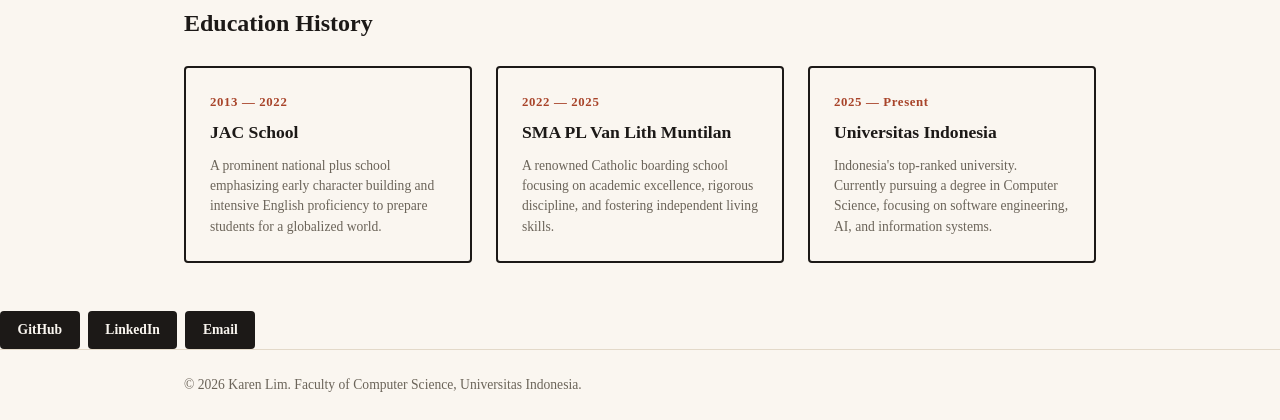
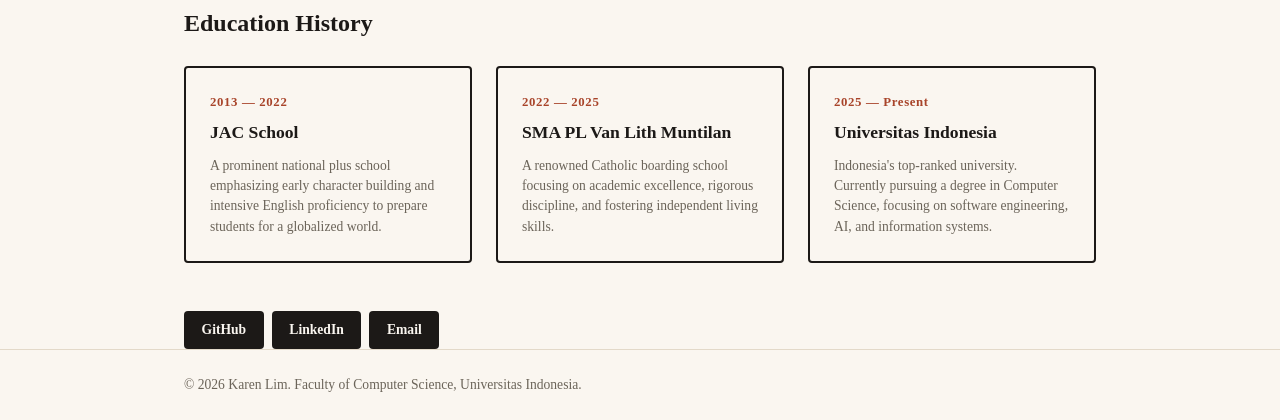
Before and after one commit to clarenvc/myportfolio, a Django app: page / in a window 1280 px wide. Shown: the part 647-1067 px from the top of the page. Run offline with Django 5.2, Linux system fonts and the light colour scheme.

Commit message:
Memperbaiki typo pada container

```diff
--- a/templates/index.html
+++ b/templates/index.html
@@ -68,8 +68,8 @@
               <h3 class="edu-school">JAC School</h3>
               <p class="edu-desc">
                 A prominent national plus school emphasizing early character
-                    building and intensive English proficiency to prepare students for
-                    a globalized world.
+                building and intensive English proficiency to prepare students
+                for a globalized world.
               </p>
             </div>
 
@@ -79,8 +79,8 @@
               <h3 class="edu-school">SMA PL Van Lith Muntilan</h3>
               <p class="edu-desc">
                 A renowned Catholic boarding school focusing on academic
-                    excellence, rigorous discipline, and fostering independent living
-                    skills.
+                excellence, rigorous discipline, and fostering independent
+                living skills.
               </p>
             </div>
 
@@ -89,8 +89,8 @@
               <span class="edu-year">2025 — Present</span>
               <h3 class="edu-school">Universitas Indonesia</h3>
               <p class="edu-desc">
-                    Indonesia's top-ranked university. Currently pursuing a degree in
-                    Computer Science, focusing on software engineering, AI, and
+                Indonesia's top-ranked university. Currently pursuing a degree
+                in Computer Science, focusing on software engineering, AI, and
                 information systems.
               </p>
             </div>
@@ -98,7 +98,7 @@
         </div>
       </section>
       <section class="my-socials">
-        <div class=""container">
+        <div class="container">
           <div class="social-links">
             <a
               href="https://github.com/clarenvc/myportfolio/blob/main/README.md/"
```
Also changed, not shown: README.md. Lines whose indentation alone changed are shown as unchanged.
